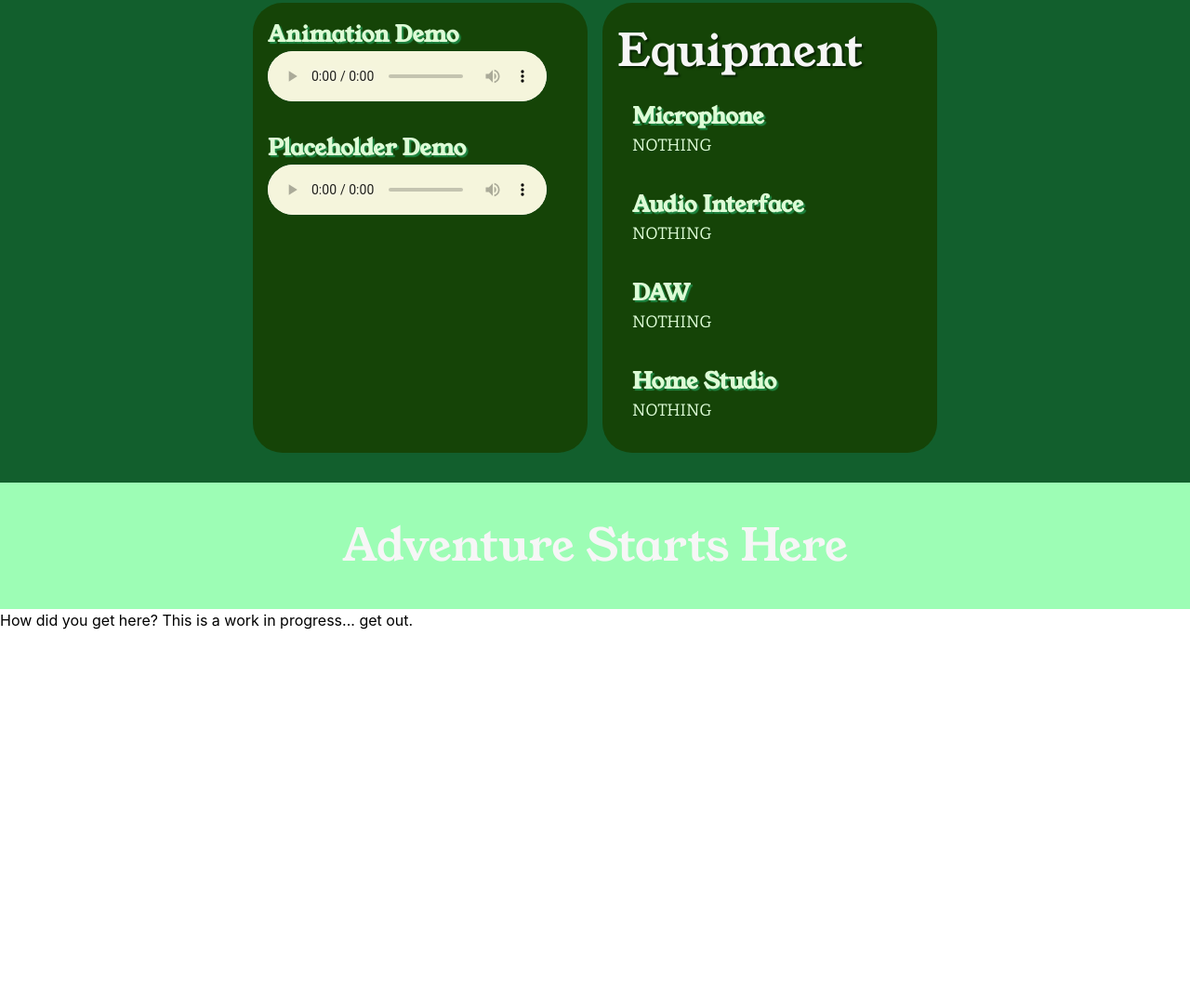
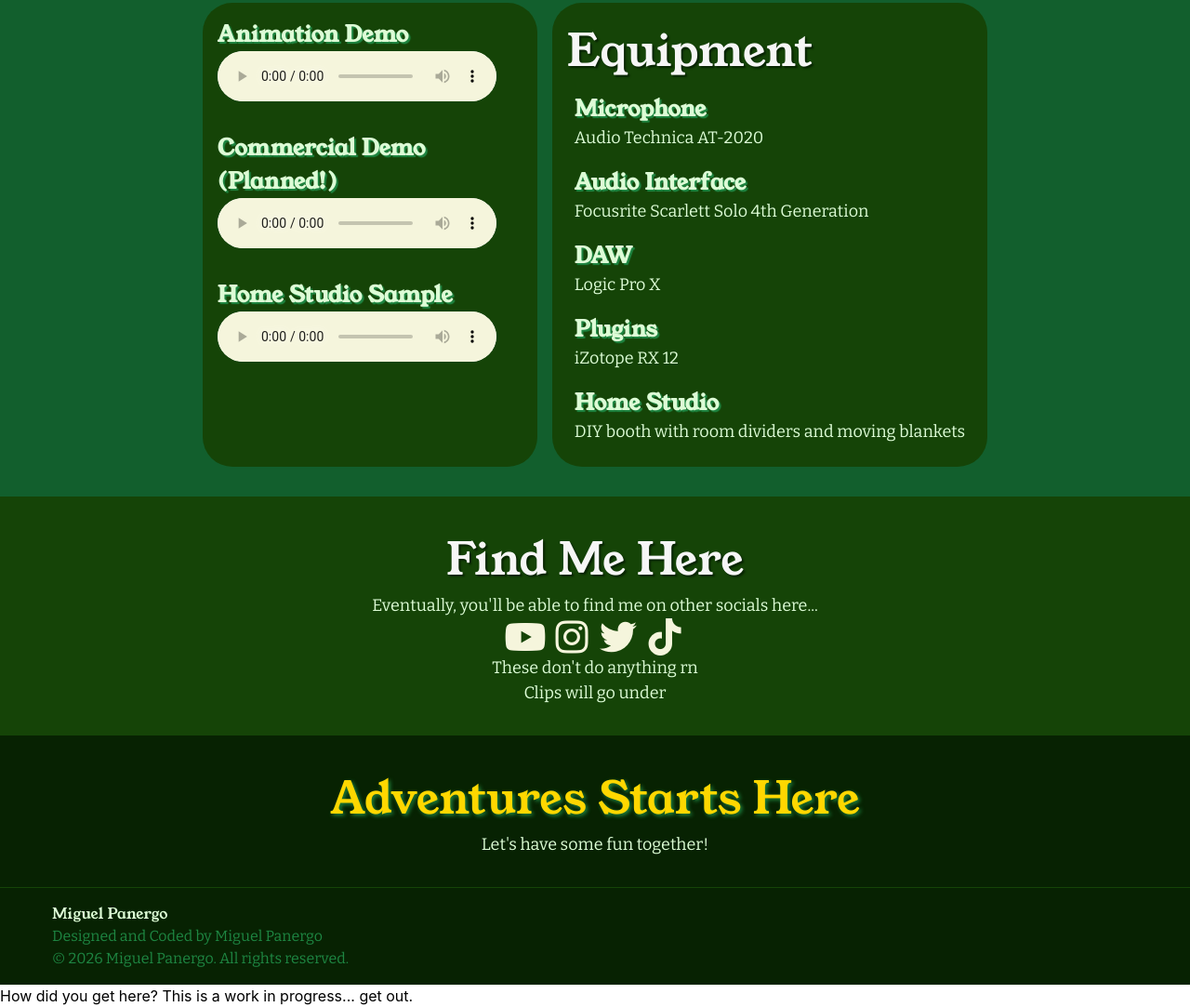
Before and after one commit to Ogrenap/miguelpanergo.io, a website: page index.html in a window 1280 px wide. Shown: the part 312-1395 px from the top of the page at 93% size. Before the commit the page ends 991 px from the top, so only its background shows below. Drawn offline with nearby package versions, Linux system fonts and the light colour scheme; a web font is replaced by a local one.

Commit message:
Filled equipment, added find me section, added footer

```diff
--- a/index.html
+++ b/index.html
@@ -61,8 +61,14 @@
                                     <source src="demos/Miguel Animation Demo V.2.2.mp3" type="audio/mpeg">
                                 </audio>
                             </div>
-                            <div class="audio-player" id="animation-demo">
-                                <h3 class="label-sm">Placeholder Demo</h3>
+                            <div class="audio-player" id="commercial-demo">
+                                <h3 class="label-sm">Commercial Demo (Planned!)</h3>
+                                <audio controls class="audio-controls">
+                                    <source src="" type="audio/mpeg">
+                                </audio>
+                            </div>
+                            <div class="audio-player" id="home-studio-sample">
+                                <h3 class="label-sm">Home Studio Sample</h3>
                                 <audio controls class="audio-controls">
                                     <source src="" type="audio/mpeg">
                                 </audio>
@@ -74,30 +80,70 @@
                             <h2 class="label">Equipment</h2>
                             <div class="single-equipment" id="mic">
                                 <h3 class="label-sm">Microphone</h3>
-                                <p class="sub-label"> NOTHING</p>
+                                <p class="sub-label"> Audio Technica AT-2020 </p>
                             </div>
                             <div class="single-equipment" id="audio-interface">
                                 <h3 class="label-sm">Audio Interface</h3>
-                                <p class="sub-label"> NOTHING</p>
+                                <p class="sub-label"> Focusrite Scarlett Solo 4th Generation</p>
                             </div>
                             <div class="single-equipment" id="DAW">
                                 <h3 class="label-sm">DAW</h3>
-                                <p class="sub-label"> NOTHING</p>
+                                <p class="sub-label"> Logic Pro X</p>
+                            </div>
+                            <div class="single-equipment" id="plugins">
+                                <h3 class="label-sm">Plugins</h3>
+                                <p class="sub-label"> iZotope RX 12 </p>
                             </div>
                             <div class="single-equipment" id="home-studio">
                                 <h3 class="label-sm">Home Studio</h3>
-                                <p class="sub-label"> NOTHING</p>
+                                <p class="sub-label"> DIY booth with room dividers and moving blankets </p>
                             </div>
                         </div>
+                </div>
+
+                <!-- Find Me Section -->
+                <div class="find-me" id="find-me">
+                    <div class="find-me-container">
+                        <h2 class="label" id="testing-title-4"> Find Me Here </h2>
+                        <p class="sub-label"> Eventually, you'll be able to find me on other socials here... </p>
+                        <div class="social-links">
+                            <a href="#" class="fa-brands fa-youtube social-link"></a>
+                            <a href="#" class="fa-brands fa-instagram social-link"></a>
+                            <a href="#" class="fa-brands fa-twitter social-link"></a>
+                            <a href="#" class="fa-brands fa-tiktok social-link"></a>
+                        </div>
+                        <p class="sub-label"> These don't do anything rn </p>
+                        <p class="sub-label"> Clips will go under </p>
+                    </div>
                 </div>
 
                 <!-- Contact Section -->
                 <div class="contact" id="contact">
                     <div class="contact-container">
-                        <h2 class="title-lg" id="testing-title-3"> Adventure Starts Here </h2>
+                        <div class="contact-label">
+                            <h2 class="title-lg" id="testing-title-3"> Adventures Starts Here </h2>
+                        </div>
+                        <p class="sub-label"> Let's have some fun together! </p>
+                        <!-- <form class="contact-form">
+                            <label for="name" class="sub-label"> Name </label>
+                            <input type="text" id="name" name="name" required>
+                            <label for="email" class="sub-label"> Email </label>
+                            <input type="email" id="email" name="email" required>
+                            <label for="message" class="sub-label"> Message </label>
+                            <textarea id="message" name="message" rows="5" required></textarea>
+                            <button type="submit"> Send </button>
+                        </form> -->
                     </div>
                 </div>
 
+                <!-- Footer Section -->
+                <div class="footer" id="footer">
+                    <div class="footer-container">
+                        <p class="label-sm"> Miguel Panergo </p>
+                        <p class="footer-text"> Designed and Coded by Miguel Panergo </p>
+                        <p class="footer-text"> © 2026 Miguel Panergo. All rights reserved. </p>
+                    </div>
+                </div>
             </main>
 
             How did you get here? This is a work in progress...   get out.
```
Also changed, not shown: output.css.
